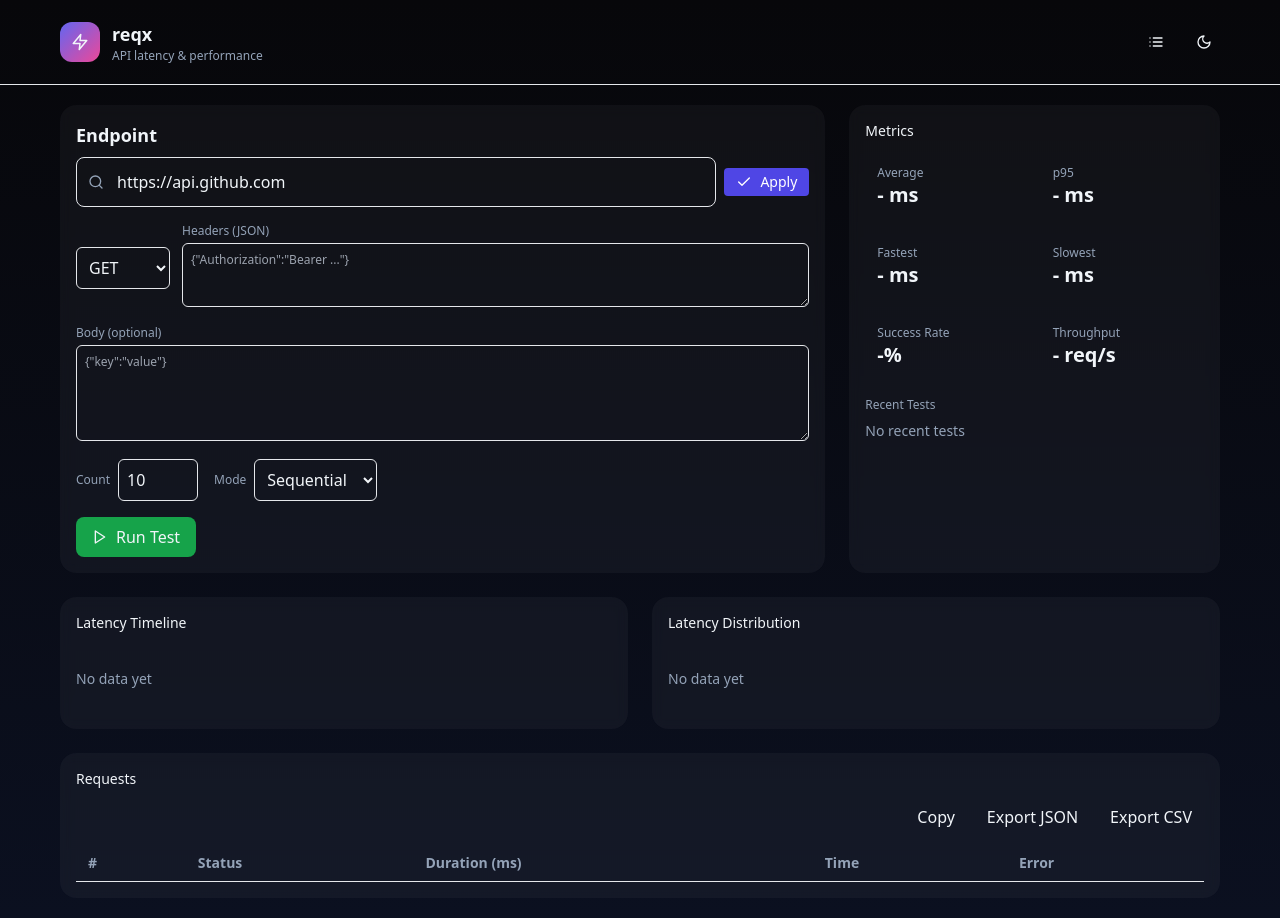
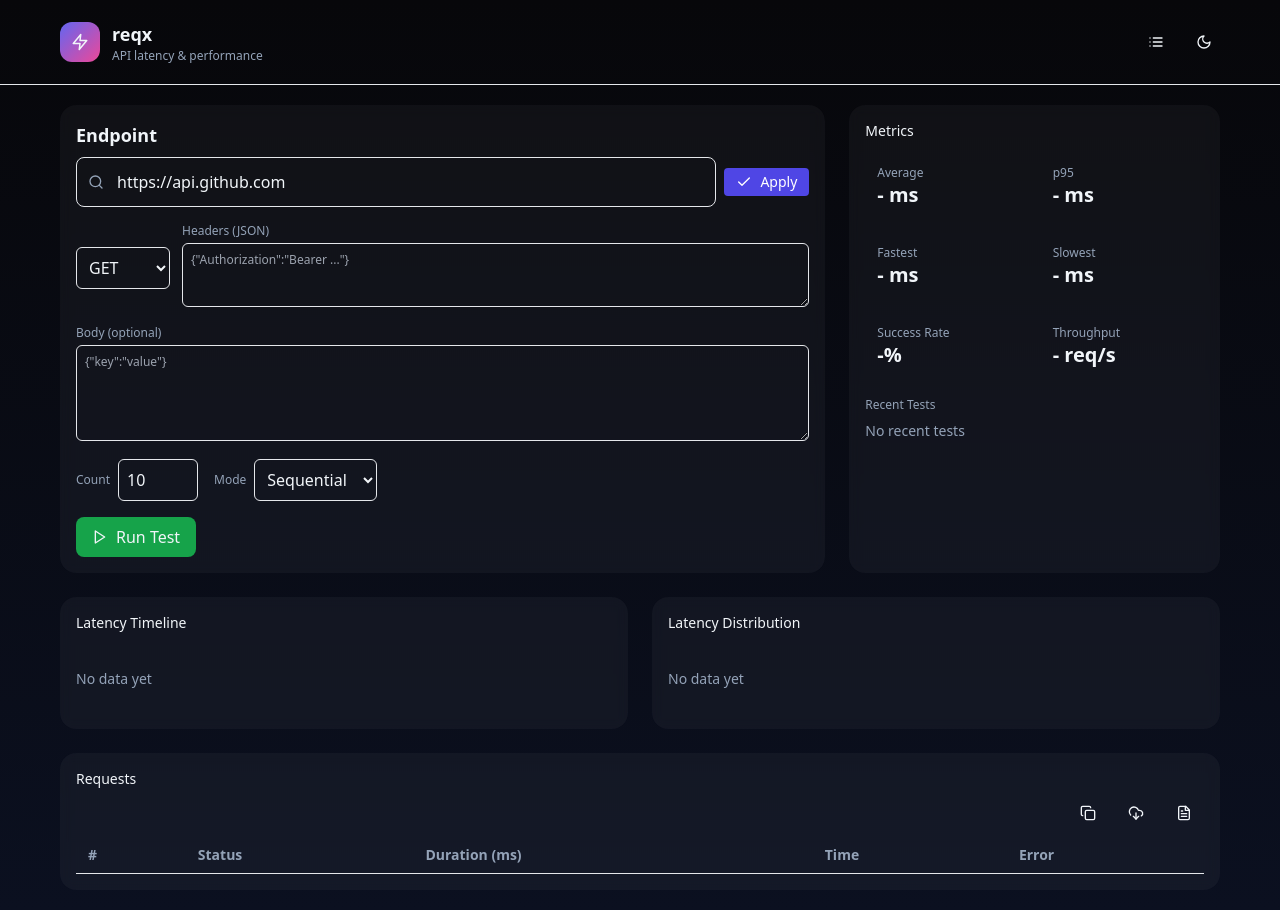
Before and after one commit to mqverk/reqx, a Next.js app: page / in a window 1280 px wide. Built offline with nearby package versions, Linux system fonts and the light colour scheme.

Commit message:
feat(ui): add icons to results actions and status badges

```diff
--- a/components/ResultsTable.tsx
+++ b/components/ResultsTable.tsx
@@ -1,6 +1,8 @@
-'use client'
+ 'use client'
 import React from 'react'
 import { useBenchmarkStore } from '../stores/benchmarkStore'
+import IconButton from './IconButton'
+import { Copy, DownloadCloud, FileText, CheckCircle, AlertCircle, HelpCircle } from 'lucide-react'
 
 function toCSV(results: any[]) {
   const headers = ['index', 'duration_ms', 'status', 'ok', 'timestamp', 'error']
@@ -48,9 +50,9 @@ export default function ResultsTable() {
   return (
     <div>
       <div className="flex items-center justify-end gap-2 mb-3">
-        <button className="px-3 py-1 bg-white/3 rounded" onClick={copyToClipboard}>Copy</button>
-        <button className="px-3 py-1 bg-white/3 rounded" onClick={exportJSON}>Export JSON</button>
-        <button className="px-3 py-1 bg-white/3 rounded" onClick={exportCSV}>Export CSV</button>
+        <IconButton icon={Copy} title="Copy results" onClick={copyToClipboard} className="bg-white/3 text-slate-100 hover:bg-white/5" />
+        <IconButton icon={DownloadCloud} title="Export JSON" onClick={exportJSON} className="bg-white/3 text-slate-100 hover:bg-white/5" />
+        <IconButton icon={FileText} title="Export CSV" onClick={exportCSV} className="bg-white/3 text-slate-100 hover:bg-white/5" />
       </div>
       <div className="overflow-x-auto">
         <table className="w-full text-left text-sm">
@@ -67,8 +69,19 @@ export default function ResultsTable() {
             {results.map((r) => (
               <tr key={r.index} className="border-b border-white/3">
                 <td className="py-2 px-3">{r.index + 1}</td>
-                <td className={`py-2 px-3 font-medium ${r.status >= 200 && r.status < 300 ? 'text-green-400' : r.status >= 400 ? 'text-red-400' : 'text-amber-400'}`}>
-                  {r.status || 'ERR'}
+                <td className="py-2 px-3 font-medium">
+                  <div className="inline-flex items-center gap-2">
+                    {r.status >= 200 && r.status < 300 ? (
+                      <CheckCircle size={16} className="text-green-400" />
+                    ) : r.status >= 400 ? (
+                      <AlertCircle size={16} className="text-red-400" />
+                    ) : (
+                      <HelpCircle size={16} className="text-amber-400" />
+                    )}
+                    <span className={`${r.status >= 200 && r.status < 300 ? 'text-green-400' : r.status >= 400 ? 'text-red-400' : 'text-amber-400'}`}>
+                      {r.status || 'ERR'}
+                    </span>
+                  </div>
                 </td>
                 <td className="py-2 px-3">{r.duration.toFixed(2)}</td>
                 <td className="py-2 px-3">{new Date(r.timestamp).toLocaleTimeString()}</td>
```
